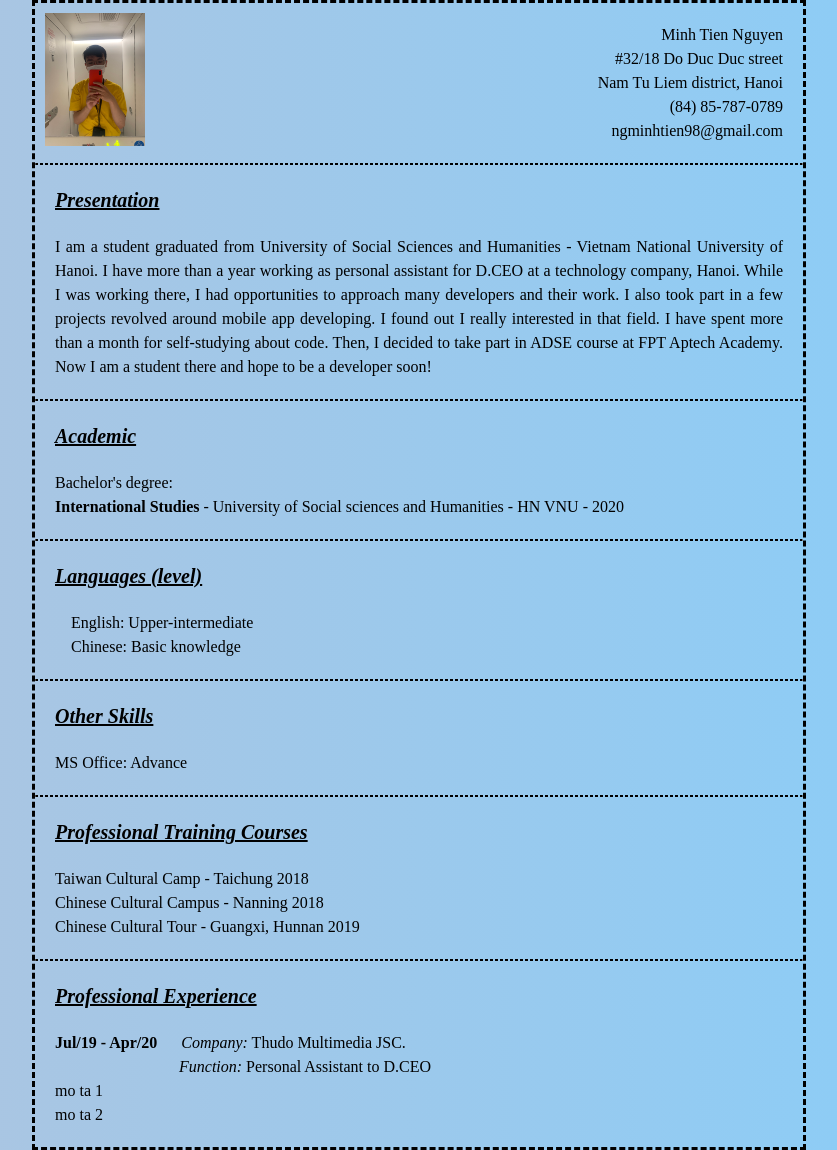
After one commit to ngminhtien98/TH2005E---BNGW---Website, a PHP site: page /Assignment2.html in a window 1280 px wide. The commit adds this page. Shown: the whole page, without its empty margins (221-1058 px from the left). Run offline with PHP 8.4, Linux system fonts and the light colour scheme.

Commit message:
add assignment 2

```diff
--- /dev/null
+++ b/Assignment2.html
@@ -0,0 +1,59 @@
+<!DOCTYPE html>
+<html lang="en">
+<head>
+    <meta charset="UTF-8">
+    <title>Assignment 2</title>
+    <link rel="stylesheet" type="text/css" href="css/styleForAssignment2.css">
+
+</head>
+<body>
+
+    <img src="img/potrait01.jpeg" align="left"></img>
+    <p align="right">
+        Minh Tien Nguyen<br/>
+        #32/18 Do Duc Duc street<br/>
+        Nam Tu Liem district, Hanoi<br/>
+        (84) 85-787-0789<br/>
+        ngminhtien98@gmail.com<br/>
+    </p>
+    <hr>
+    <h1>Presentation</h1>
+    <p>
+        I am a student graduated from University of Social Sciences and Humanities - Vietnam National University of Hanoi. I have more than a year working as personal assistant for D.CEO at a technology company, Hanoi. While I was working there, I had opportunities to approach many developers and their work. I also took part in a few projects revolved around mobile app developing. I found out I really interested in that field. I have spent more than a month for self-studying about code. Then, I decided to take part in ADSE course at FPT Aptech Academy. Now I am a student there and hope to be a developer soon!
+    </p>
+    <hr>
+    <h1>Academic</h1>
+    <p>
+        Bachelor's degree: <br/>
+        <b>International Studies</b> - University of Social sciences and Humanities - HN VNU - 2020
+    </p>
+    <hr>
+    <h1>Languages (level)</h1>
+    <p>
+        &emsp;English: Upper-intermediate<br/>
+        &emsp;Chinese: Basic knowledge<br/>
+    </p>
+    <hr>
+    <h1>Other Skills</h1>
+    <p>
+        MS Office: Advance<br/>
+    </p>
+    <hr>
+    <h1>Professional Training Courses</h1>
+    <p>
+        Taiwan Cultural Camp - Taichung 2018<br/>
+        Chinese Cultural Campus - Nanning 2018<br/>
+        Chinese Cultural Tour - Guangxi, Hunnan 2019<br/>
+    </p>
+    <hr>
+    <h1>Professional Experience</h1>
+    <p>
+        <b>Jul/19 - Apr/20</b> &emsp;<i> Company:</i> Thudo Multimedia JSC.<br/>
+        &emsp;&emsp;&emsp;&emsp;&emsp;&emsp;&emsp;&ensp;
+        <i>Function:</i> Personal Assistant to D.CEO<br/>
+        mo ta 1<br/>
+        mo ta 2<br/>
+    </p>
+
+</body>
+</html>
--- /dev/null
+++ b/css/styleForAssignment2.css
@@ -0,0 +1,43 @@
+body {
+    font-family: "Times New Roman", sans-serif;
+    line-height: 1.5;
+    background-image: linear-gradient(to left , lightskyblue, lightsteelblue);
+    border-style: dashed;
+    width: 60%;
+    height: auto;
+    text-align: justify;
+    margin: auto;
+}
+p {
+    margin: 20px;
+}
+
+p:first-child{
+    font-size: 14pt;
+    text-align: right;
+}
+
+img {
+    position: static;
+    width: 100px;
+    height: auto;
+    margin: 10px;
+}
+.need_indent {
+    text-indent: 95pt;
+    line-height: 1.5;
+}
+
+h1{
+    font-size: 20px;
+    color: black;
+    text-decoration: underline;
+    font-style: italic;
+    margin: 20px;
+}
+
+hr {
+    border-top: 1px dashed black;
+    position: static;
+    border-bottom: 1px dashed black;
+}
```
Also changed, not shown: Assignment 2.html (deleted, +0 -10 lines), css/styleForHome.css (+10 -8 lines), img/potrait01.jpeg (added).
